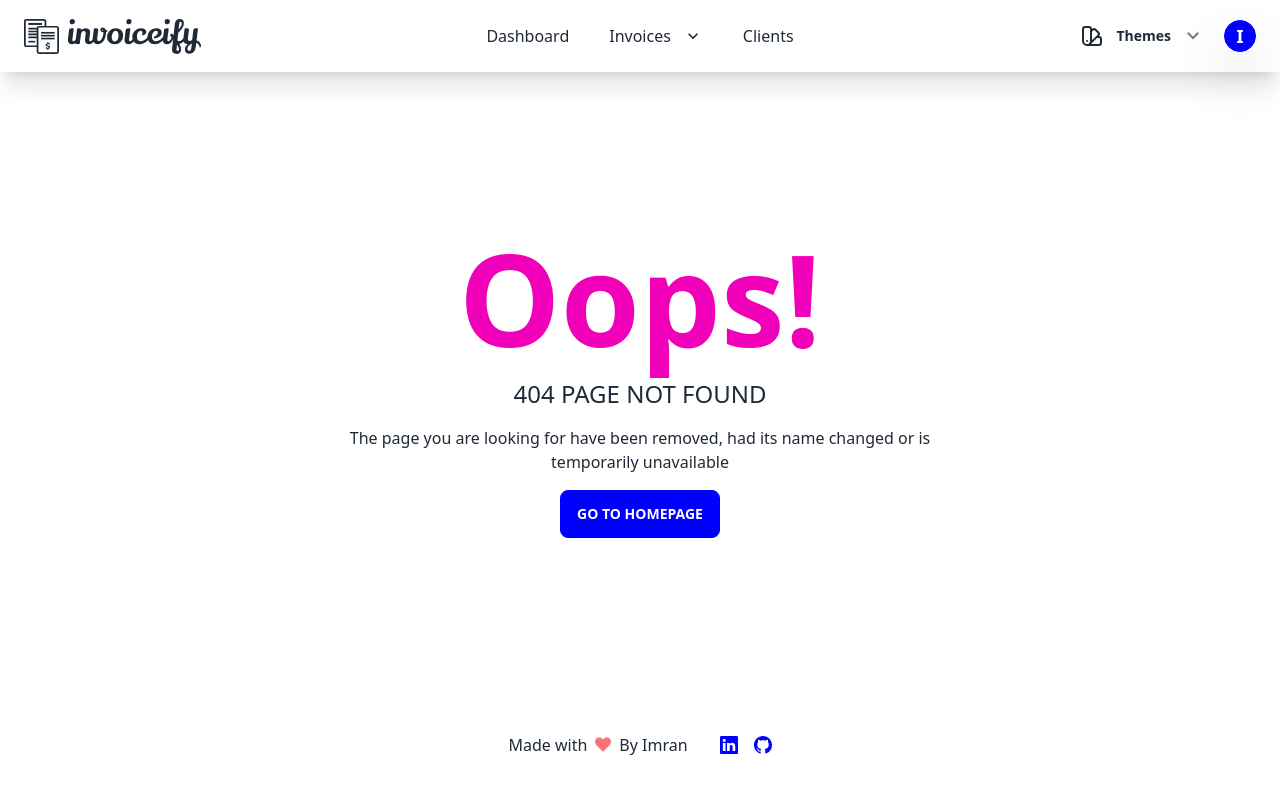
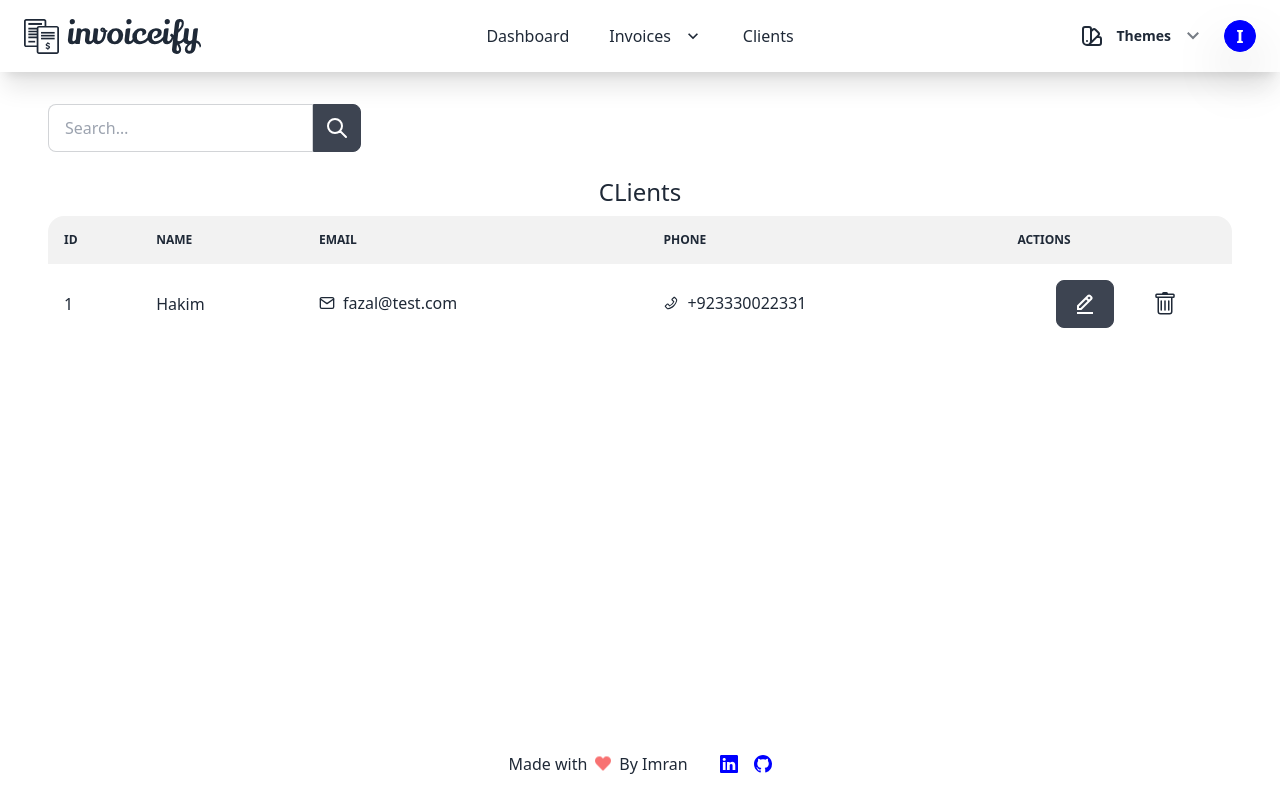
Before and after one commit to imrantahir16/invoiceify, a React (Create React App) app in the folder frontend/: page /clients in a window 1280 px wide. Before the commit this address had no page. Built offline with nearby package versions, Linux system fonts and the light colour scheme.

Commit message:
added client page, editForm and other comp

```diff
--- a/frontend/package.json
+++ b/frontend/package.json
@@ -12,6 +12,7 @@
     "react-icons": "^4.7.1",
     "react-router-dom": "^6.8.1",
     "react-scripts": "5.0.1",
+    "usehooks-ts": "^2.9.1",
     "web-vitals": "^2.1.4"
   },
   "scripts": {
--- a/frontend/public/index.html
+++ b/frontend/public/index.html
@@ -26,6 +26,7 @@
     -->
     <title>Invoiceify</title>
   </head>
+
   <body>
     <noscript>You need to enable JavaScript to run this app.</noscript>
     <div id="root"></div>
--- a/frontend/src/App.js
+++ b/frontend/src/App.js
@@ -9,26 +9,31 @@ import ResetPassword from "./pages/ResetPassword";
 import PageNotFound from "./pages/PageNotFound";
 import Navbar from "./components/navbar/Navbar";
 import Dashboard from "./pages/Dashboard";
+import Clients from "./pages/Clients";
 
 function App() {
   const user = true;
   return (
-    <>
+    <div className="min-h-screen flex flex-col">
       {user && <Navbar />}
       {!user && <Header />}
+      <div className="flex-1">
         <Router>
           <Routes>
             <Route path="/" element={<Home />} />
-          <Route path="/dashboard" element={<Dashboard />} />
             <Route path="/login" element={<Login />} />
             <Route path="/signup" element={<SignUp />} />
+            {/* todo: private routes */}
+            <Route path="/dashboard" element={<Dashboard />} />
+            <Route path="clients" element={<Clients />} />
             <Route path="/forgot" element={<Forgot />} />
             <Route path="/reset" element={<ResetPassword />} />
             <Route path="/*" element={<PageNotFound />} />
           </Routes>
         </Router>
+      </div>
       <Footer />
-    </>
+    </div>
   );
 }
 
--- /dev/null
+++ b/frontend/src/components/clients/ClientForm.jsx
@@ -0,0 +1,33 @@
+const ClientForm = () => {
+  const submitHandler = (e) => {
+    e.preventDefault();
+  };
+  return (
+    <form className="w-full" onSubmit={submitHandler}>
+      <div className="pt-4 md:pt-8 flex flex-col gap-4">
+        <input
+          type="text"
+          placeholder="Name"
+          className="input input-bordered input-primary w-full min-w-xs"
+        />
+        <input
+          type="email"
+          placeholder="Email address"
+          className="input input-bordered input-primary w-full min-w-xs"
+        />
+        <input
+          type="tel"
+          placeholder="Phone"
+          className="input input-bordered input-primary w-full min-w-xs"
+        />
+        <input
+          type="text"
+          placeholder="Address"
+          className="input input-bordered input-primary w-full min-w-xs"
+        />
+        <button className="btn btn-primary">Login</button>
+      </div>
+    </form>
+  );
+};
+export default ClientForm;
--- /dev/null
+++ b/frontend/src/components/clients/ClientRow.jsx
@@ -0,0 +1,55 @@
+import { BiEditAlt } from "react-icons/bi";
+import { BsTrash } from "react-icons/bs";
+import { FiMail } from "react-icons/fi";
+import { AiOutlinePhone } from "react-icons/ai";
+import Modal from "../commonUI/Modal";
+import { useState } from "react";
+import ClientForm from "./ClientForm";
+
+const ClientRow = ({ data }) => {
+  const [open, setOpen] = useState(false);
+  const handleToggle = () => setOpen((prev) => !prev);
+  return (
+    <tr>
+      <td>
+        <h3 className="">{data.id}</h3>
+      </td>
+      <td>{data.name}</td>
+      <td>
+        <div className="min-w-max inline-flex items-center justify-start gap-2">
+          <FiMail />
+          <a className="hover:text-primary" href={`mailto:${data.email}`}>
+            {data.email}
+          </a>
+        </div>
+      </td>
+      <td>
+        <div className="min-w-max inline-flex items-center justify-start gap-2">
+          <AiOutlinePhone />
+          <a className="hover:text-primary" href={`tel:${data.phone}`}>
+            {data.phone}
+          </a>
+        </div>
+      </td>
+      <td>
+        <div className="flex items-center justify-evenly">
+          <label onClick={handleToggle} className="btn">
+            <BiEditAlt className="cursor-pointer hover:fill-info h-6 w-6" />
+          </label>
+          <Modal open={open} onClose={handleToggle} disableClickOutside={false}>
+            <label
+              onClick={handleToggle}
+              className="btn btn-sm btn-circle absolute right-2 top-2"
+            >
+              ✕
+            </label>
+            <h3 className="font-bold text-lg text-primary">Edit Client!</h3>
+            <ClientForm />
+          </Modal>
+          <BsTrash className="cursor-pointer hover:fill-error h-6 w-6" />
+        </div>
+      </td>
+    </tr>
+  );
+};
+export default ClientRow;
--- /dev/null
+++ b/frontend/src/components/clients/ClientTable.jsx
@@ -0,0 +1,35 @@
+import { BsPerson } from "react-icons/bs";
+import ClientRow from "./ClientRow";
+const tableData = [
+  {
+    id: "1",
+    name: "Hakim",
+    email: "fazal@test.com",
+    phone: "+923330022331",
+  },
+];
+const ClientTable = () => {
+  return (
+    <div className="overflow-x-auto">
+      <table className="table w-full">
+        {/* head */}
+        <thead>
+          <tr>
+            <th>ID</th>
+            <th>Name</th>
+            <th>Email</th>
+            <th>Phone</th>
+            <th>Actions</th>
+          </tr>
+        </thead>
+        <tbody>
+          {/* row 1 */}
+          {tableData.map((row, index) => {
+            return <ClientRow key={index} data={row} />;
+          })}
+        </tbody>
+      </table>
+    </div>
+  );
+};
+export default ClientTable;
--- /dev/null
+++ b/frontend/src/components/commonUI/Modal.js
@@ -0,0 +1,24 @@
+import { useRef } from "react";
+import ReactDOM from "react-dom";
+import { useOnClickOutside } from "usehooks-ts";
+const Modal = ({ children, open, disableClickOutside, onClose }) => {
+  const ref = useRef(null);
+  useOnClickOutside(ref, () => {
+    if (!disableClickOutside && open) {
+      onClose();
+    }
+  });
+  return (
+    <div
+      className={`modal modal-bottom sm:modal-middle ${
+        open ? "modal-open" : ""
+      }`}
+    >
+      <div className="modal-box" ref={ref}>
+        {children}
+      </div>
+    </div>
+  );
+};
+
+export default Modal;
--- a/frontend/src/components/footer/Footer.jsx
+++ b/frontend/src/components/footer/Footer.jsx
@@ -2,7 +2,7 @@ import { BsLinkedin, BsGithub } from "react-icons/bs";
 import { FaHeart } from "react-icons/fa";
 const Footer = () => {
   return (
-    <div className="flex items-center justify-center gap-8 py-4 md:py-8 border-t border-neutral-content">
+    <div className="flex items-center justify-center gap-8 py-3 md:py-6 border-t border-neutral-content">
       <p className="flex items-center gap-2">
         <span>Made with</span>
         <span className="motion-safe:animate-bounce inline ">
--- /dev/null
+++ b/frontend/src/pages/Clients.jsx
@@ -0,0 +1,40 @@
+import ClientTable from "../components/clients/ClientTable";
+
+const Clients = () => {
+  return (
+    <div className="min-h-[calc(100vh-122px)] md:min-h-[calc(100vh-172px)] py-8 px-8 lg:px-12 flex flex-col gap-4">
+      <div>
+        <div className="form-control">
+          <div className="input-group">
+            <input
+              type="text"
+              placeholder="Search…"
+              className="input input-bordered"
+            />
+            <button className="btn btn-square">
+              <svg
+                xmlns="http://www.w3.org/2000/svg"
+                className="h-6 w-6"
+                fill="none"
+                viewBox="0 0 24 24"
+                stroke="currentColor"
+              >
+                <path
+                  strokeLinecap="round"
+                  strokeLinejoin="round"
+                  strokeWidth="2"
+                  d="M21 21l-6-6m2-5a7 7 0 11-14 0 7 7 0 0114 0z"
+                />
+              </svg>
+            </button>
+          </div>
+        </div>
+      </div>
+      <div>
+        <h1 className="text-center p-2 text-2xl">CLients</h1>
+        <ClientTable />
+      </div>
+    </div>
+  );
+};
+export default Clients;
```
Also changed, not shown: 1 other file (tests, documents, lock files or other folders). Lines whose indentation alone changed are shown as unchanged.
